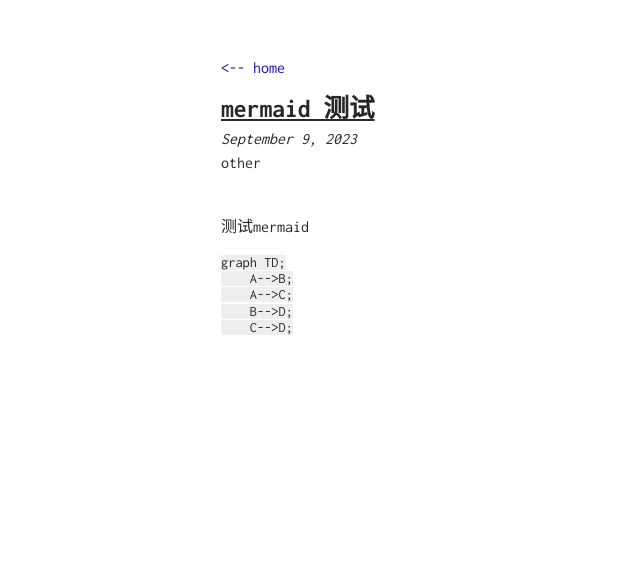
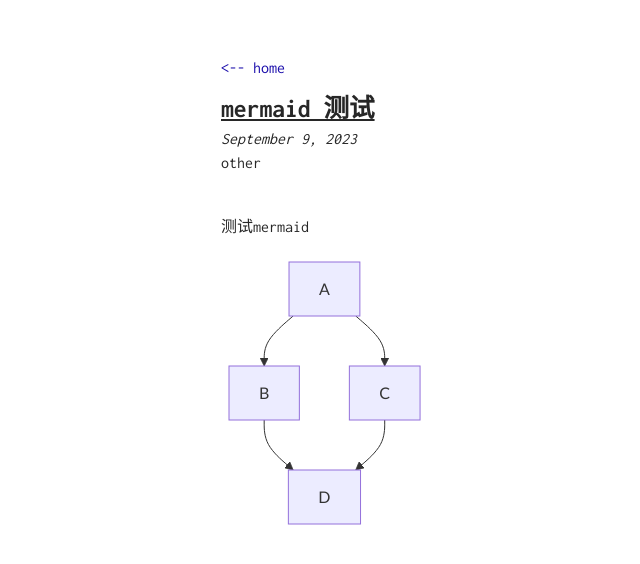
Before and after one commit to TobiahShaw/TobiahShaw.github.io, a Jekyll site: the page built from _posts/2023-09-09-mermaid-test.md, in a window 1280 px wide. Shown: the top 564 px of the page, without its empty margins (119-759 px from the left). Built offline with Jekyll 4.4.1, drawn with Linux system fonts in a browser that asks for light colours.

Commit message:
update test

````diff
--- a/_posts/2023-09-09-mermaid-test.md
+++ b/_posts/2023-09-09-mermaid-test.md
@@ -5,10 +5,10 @@ tag: other
 ---
 测试mermaid
 
-```mermaid
+<pre class="mermaid">
 graph TD;
     A-->B;
     A-->C;
     B-->D;
     C-->D;
-```
+</pre>
````
Also changed, not shown: _layouts/default.html (+5 -5 lines).
